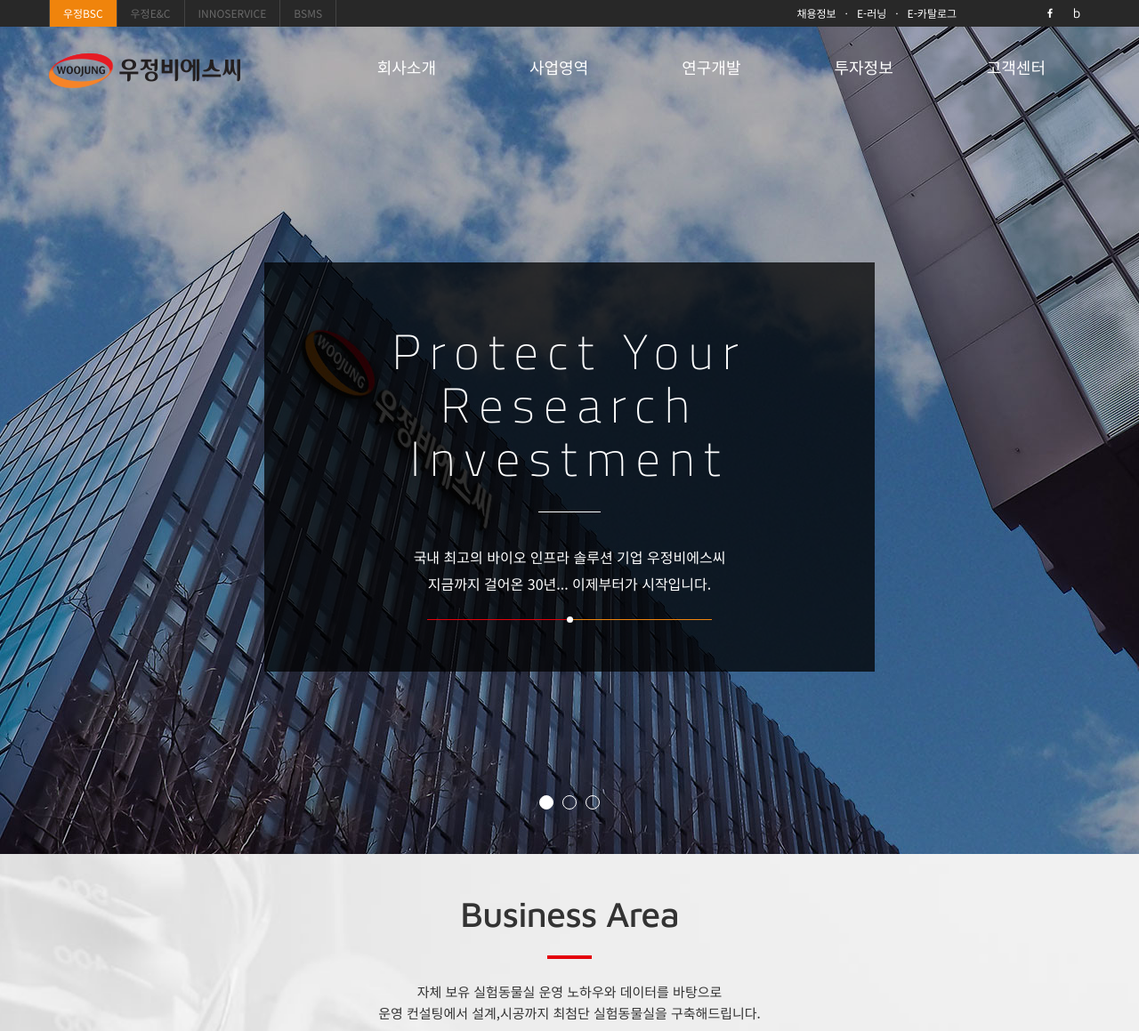
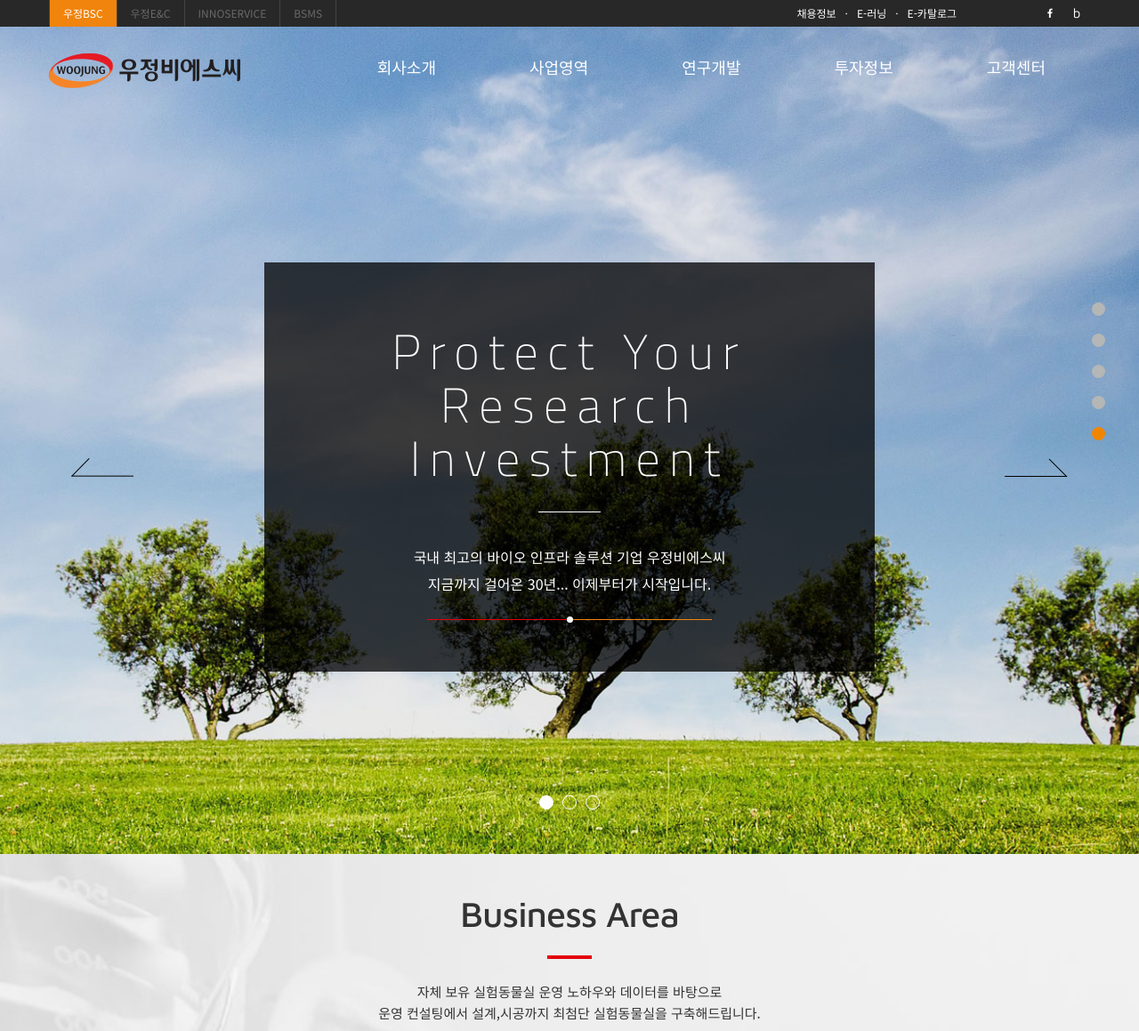
Before and after one commit to movementk/woojungbsc, a PHP site: page / in a window 1280 px wide. Shown: the top 1159 px of the page at 89% size. Run offline with PHP 8.4, Linux system fonts and the light colour scheme.

Commit message:
메인 수정 완료

```diff
--- a/assets/css/default.css
+++ b/assets/css/default.css
@@ -734,7 +734,8 @@ a {
         top: 0;
         right: 5px;
         padding: 0;
-        border: 0; }
+        border: 0;
+        text-decoration: none; }
         #nav-aside .nav-content .nav-header #btn-nav-close i:before {
           color: #e10013;
           font-size: 28px;
--- a/assets/css/default.scss
+++ b/assets/css/default.scss
@@ -432,6 +432,7 @@ body.nav-expanded {
 				right: 5px;
 				padding: 0;
 				border: 0;
+				text-decoration: none;
 				i:before {
 					color: #e10013;
 					font-size: 28px;
--- a/assets/css/main.css
+++ b/assets/css/main.css
@@ -48,31 +48,60 @@ address {
     body.scrolled #header #nav > ul > li > a {
       color: inherit; } }
 
+#quick-nav {
+  position: fixed;
+  top: 50%;
+  right: 3%;
+  z-index: 1001;
+  margin-top: -60px; }
+  #quick-nav > ul > li > a {
+    display: block;
+    padding: 0;
+    width: 15px;
+    height: 15px;
+    background-color: #b5b6b6;
+    border-radius: 50%; }
+  #quick-nav > ul > li.active > a {
+    background-color: #f08501; }
+  #quick-nav > ul > li + li a {
+    margin-top: 20px; }
+
 #introduce {
   position: relative; }
   #introduce .intro-item {
     height: 450px;
     background-size: cover;
     background-repeat: no-repeat;
-    background-position: 50% 50%; }
+    background-position: 50% 50%;
+    background-color: #2b2b2b; }
     #introduce .intro-item .figure {
       z-index: 0;
       position: absolute;
-      left: 50%;
+      left: 0;
       top: 50%;
-      margin-left: -1000px;
-      margin-top: -480px;
-      width: 2000px;
-      height: 960px;
+      margin-top: -225px;
+      width: 100%;
+      height: 450px;
+      background-repeat: no-repeat;
+      background-size: cover;
+      background-position: 50% 50%;
       -ms-transform: scale(1.4);
       -webkit-transform: scale(1.4);
-      transform: scale(1.4); }
+      transform: scale(1.4);
+      -webkit-transition-property: transform;
+      transition-property: transform;
+      -webkit-transition-duration: 10s;
+      transition-duration: 10s;
+      -webkit-transition-timing-function: linear;
+      transition-timing-function: linear;
+      -webkit-transition-delay: 0s;
+      transition-delay: 0s; }
     #introduce .intro-item .video {
-      z-index: 0;
+      display: none;
+      z-index: 1;
       position: absolute;
       left: 0;
       top: 0;
-      width: 100%;
       height: 450px;
       background-color: #000;
       -ms-transform: scale(2.5);
@@ -256,7 +277,13 @@ address {
   @media (min-width: 768px) {
     #introduce .intro-item {
       height: 750px; }
+      #introduce .intro-item .figure {
+        margin-top: -375px;
+        height: 750px; }
+        #introduce .intro-item .figure + .video {
+          display: block; }
       #introduce .intro-item .video {
+        width: 100%;
         height: 750px;
         -ms-transform: scale(1.8);
         -webkit-transform: scale(1.8);
@@ -296,6 +323,9 @@ address {
   @media (min-width: 1280px) {
     #introduce .intro-item {
       height: 930px; }
+      #introduce .intro-item .figure {
+        margin-top: -465px;
+        height: 930px; }
       #introduce .intro-item .video {
         height: 930px;
         -ms-transform: scale(1.5);
@@ -306,6 +336,22 @@ address {
         margin-left: -343px;
         width: 686px;
         height: 460px; }
+    #introduce .bx-controls .bx-controls-direction {
+      display: block; }
+      #introduce .bx-controls .bx-controls-direction .bx-prev {
+        position: absolute;
+        top: 50%;
+        left: 50%;
+        z-index: 51;
+        margin-top: 20px;
+        margin-left: -560px; }
+      #introduce .bx-controls .bx-controls-direction .bx-next {
+        position: absolute;
+        top: 50%;
+        right: 50%;
+        z-index: 51;
+        margin-top: 20px;
+        margin-right: -560px; }
     #introduce .bx-controls .bx-pager {
       bottom: 50px; } }
 
--- a/assets/css/main.scss
+++ b/assets/css/main.scss
@@ -47,6 +47,36 @@ body.scrolled {
 	}
 }
 
+#quick-nav {
+	position: fixed;
+	top: 50%;
+	right: 3%;
+	z-index: 1001;
+	margin-top: -60px;
+	> ul {
+		> li {
+			> a {
+				display: block;
+				padding: 0;
+				width: 15px;
+				height: 15px;
+				background-color: #b5b6b6;
+				border-radius: 50%;
+			}
+			&.active {
+				> a {
+					background-color: #f08501;
+				}
+			}
+			& + li {
+				a {
+					margin-top: 20px;
+				}
+			}
+		}
+	}
+}
+
 #introduce {
 	position: relative;
 	.intro-item {
@@ -54,25 +84,29 @@ body.scrolled {
 		background-size: cover;
 		background-repeat: no-repeat;
 		background-position: 50% 50%;
+		background-color: #2b2b2b;
 		.figure {
 			z-index: 0;
 			position: absolute;
-			left: 50%;
+			left: 0;
 			top: 50%;
-			margin-left: -1000px;
-			margin-top: -480px;
-			width: 2000px;
-			height: 960px;
+			margin-top: -225px;
+			width: 100%;
+			height: 450px;
+			background-repeat: no-repeat;
+			background-size: cover;
+			background-position: 50% 50%;
 			-ms-transform: scale(1.4);
 			-webkit-transform: scale(1.4);
 			transform: scale(1.4);
+			@include trans($prop: transform, $sec: 10s);
 		}
 		.video {
-			z-index: 0;
+			display: none;
+			z-index: 1;
 			position: absolute;
 			left: 0;
 			top: 0;
-			width: 100%;
 			height: 450px;
 			background-color: #000;
 			-ms-transform: scale(2.5);
@@ -159,14 +193,13 @@ body.scrolled {
 				-ms-transform: scale(1);
 				-webkit-transform: scale(1);
 				transform: scale(1);
-				@include trans($sec: 10s);
 			}
 			.content {
 				margin-left: -150px;
 				margin-top: -180px;
 				width: 300px;
 				height: 320px;
-				@include trans($sec: 1s, $timing: cubic-bezier(0.22, 0.61, 0.36, 1));
+				@include trans($sec: 1s, $timing: cubic-bezier(0, 0, 0.2, 1), $delay: .5s);
 				.text {
 					h2 {
 						@include trans($prop: all, $sec: .5s, $delay: 1s);
@@ -236,7 +269,15 @@ body.scrolled {
 	@media (min-width: $sm) {
 		.intro-item {
 			height: 750px;
+			.figure {
+				margin-top: -375px;
+				height: 750px;
+				& + .video {
+					display: block;
+				}
+			}
 			.video {
+				width: 100%;
 				height: 750px;
 				-ms-transform: scale(1.8);
 				-webkit-transform: scale(1.8);
@@ -300,6 +341,10 @@ body.scrolled {
 	@media (min-width: $lg) {
 		.intro-item {
 			height: 930px;
+			.figure {
+				margin-top: -465px;
+				height: 930px;
+			}
 			.video {
 				height: 930px;
 				-ms-transform: scale(1.5);
@@ -316,6 +361,25 @@ body.scrolled {
 			}
 		}
 		.bx-controls {
+			.bx-controls-direction {
+				display: block;
+				.bx-prev {
+					position: absolute;
+					top: 50%;
+					left: 50%;
+					z-index: 51;
+					margin-top: 20px;
+					margin-left: -560px;
+				}
+				.bx-next {
+					position: absolute;
+					top: 50%;
+					right: 50%;
+					z-index: 51;
+					margin-top: 20px;
+					margin-right: -560px;
+				}
+			}
 			.bx-pager {
 				bottom: 50px;
 			}
@@ -1083,6 +1147,7 @@ body.scrolled {
 	#cs {
 		.cs-info {
 			padding: 25px 20px;
+			text-align: center;
 			h5 {
 				margin-bottom: 10px;
 				font-size: 13px;
@@ -1093,6 +1158,16 @@ body.scrolled {
 				@include lato();
 				font-weight: bolder;
 				color: #e40009;
+			}
+			.for-as {
+				margin: 5px auto 10px;
+				max-width: 300px;
+				height: 31px;
+				line-height: 31px;
+				background-color: #f08501;
+				color: #fff;
+				font-size: 13px;
+				letter-spacing: 1px;
 			}
 			.time {
 				color: #666;
@@ -1193,15 +1268,22 @@ body.scrolled {
 			}
 		}
 		#cs {
-			height: 180px;
+			height: 200px;
 			.cs-info {
 				padding-right: 0;
 				padding-left: 30px;
+				text-align: left;
 				h5 {
 					font-size: 16px;
 				}
 				.num {
 					margin-bottom: 10px;
+				}
+				.for-as {
+					//margin: 0 0 10px 0;
+					margin-left: 0;
+					max-width: 320px;
+					text-align: center;
 				}
 				.time {
 					line-height: 20px;
@@ -1209,7 +1291,7 @@ body.scrolled {
 				}
 			}
 			.cs-menu {
-				margin-top: 13px;
+				margin-top: 23px;
 				margin-left: -20px;
 				padding-right: 30px;
 				ul {
@@ -1292,7 +1374,19 @@ body.scrolled {
 		#cs {
 			height: 334px;
 			.cs-info {
-				padding: 25px 30px 30px;
+				padding: 25px 30px 20px;
+				h5 {
+					margin-bottom: 5px;
+				}
+				.num {
+					margin-bottom: 5px;
+					text-align: center;
+				}
+				.for-as {
+				}
+				.time {
+					word-spacing: -1px;
+				}
 			}
 			.cs-menu {
 				margin-top: 0;
--- a/assets/js/main.js
+++ b/assets/js/main.js
@@ -9,14 +9,30 @@
 		}
 	});
 
+	// 스크롤 스파이 관련
+	$(document).on('click', '#quick-nav > ul > li > a', function(e) {
+		var $target = $($(this).attr('href'));
+		var scrollTop = $target.offset().top - $('#top-nav').height() - $('#header').height();
+		if ($(this).parent().index() == 0) {
+			scrollTop = 0;
+		}
+		$('html, body').stop().animate({
+			scrollTop: scrollTop
+		}, 500, 'swing');
+		e.preventDefault();
+	});
+
 	// 메인 슬라이더 관련
 	$('#introduce .slider').bxSlider({
 		mode: 'fade',
 		preventDefaultSwipeY: true,
 		preventDefaultSwipeX: true,
+		touchEnabled: false,
 		buildPager: function(slideIndex) {
 			return '<span class="sr-only">'+slideIndex+'</span>';
 		},
+		prevText: '<img src="/assets/images/main/ico_slider_prev.png" alt="이전">',
+		nextText: '<img src="/assets/images/main/ico_slider_next.png" alt="다음">',
 		onSliderLoad: function(currentIndex) {
 			var $currentElem = $('#introduce .intro-item:not(.bx-clone):eq(0)');
 			$currentElem.addClass('active');
@@ -27,16 +43,16 @@
 				typingSpeed: 1000,
 				startDelay: 1500
 			});
-			var video = document.getElementById('video-'+(currentIndex+1));
-			if (video) {
-				video.play();
+			var introVideo = document.getElementById('intro-video-'+(currentIndex+1));
+			if (introVideo) {
+				introVideo.play();
 			}
 		},
 		onSlideBefore: function($slideElement, oldIndex, newIndex) {
 			$('#introduce .intro-item.active').removeClass('active');
-			var video = document.getElementById('video-'+(oldIndex+1));
-			if (video) {
-				video.pause();
+			var introVideo = document.getElementById('intro-video-'+(oldIndex+1));
+			if (introVideo) {
+				introVideo.pause();
 			}
 		},
 		onSlideAfter: function($slideElement, oldIndex, newIndex) {
@@ -48,9 +64,9 @@
 				typingSpeed: 1000,
 				startDelay: 1500
 			});
-			var video = document.getElementById('video-'+(newIndex+1));
-			if (video) {
-				video.play();
+			var introVideo = document.getElementById('intro-video-'+(newIndex+1));
+			if (introVideo) {
+				introVideo.play();
 			}
 		}
 	});
--- a/inc/foot-nav.php
+++ b/inc/foot-nav.php
@@ -59,7 +59,7 @@
 					<h4><img src="/assets/images/logo_foot.png" alt="우정BSC"></h4>
 					<dl class="addr">
 						<dt>주소</dt>
-						<dd><address>경기도 수원시 영통구 광교로 145 <br>차세대융합 기술연구원 A동 3층 (주)우정비에스씨</address></dd>
+						<dd><address>경기도 수원시 영통구 광교로 145 <br>차세대융합 기술연구원 A동 8층 (주)우정비에스씨</address></dd>
 					</dl>
 					<dl class="phone">
 						<dt>TEL</dt>
--- a/inc/top-nav.php
+++ b/inc/top-nav.php
@@ -7,7 +7,7 @@
 						<li><a class="active" href="#">우정BSC</a></li>
 						<li><a href="#">우정E&amp;C</a></li>
 						<li><a href="#">INNOSERVICE</a></li>
-						<li><a href="#">BSMS</a></li>
+						<li><a href="http://www.biosafemedicare.co.kr" target="_blank">BSMS</a></li>
 					</ul>
 				</div>
 			</div>
--- a/index.php
+++ b/index.php
@@ -1,7 +1,7 @@
 <?php require_once($_SERVER['DOCUMENT_ROOT'].'/inc/dochead.php'); ?>
 <link href="/assets/css/main.css" rel="stylesheet">
 </head>
-<body>
+<body data-spy="scroll" data-target="#quick-nav" data-offset="120">
 
 	<?php require_once($_SERVER['DOCUMENT_ROOT'].'/inc/top-nav.php'); ?>
 
@@ -9,12 +9,22 @@
 
 	<?php require_once($_SERVER['DOCUMENT_ROOT'].'/inc/nav-aside.php'); ?>
 
+	<div id="quick-nav" class="visible-lg">
+		<ul class="nav" role="tablist">
+			<li><a href="#introduce"></a></li>
+			<li><a href="#business-area"></a></li>
+			<li><a href="#rnd"></a></li>
+			<li><a href="#news"></a></li>
+			<li><a href="#campaign"></a></li>
+		</ul>
+	</div>
+
 	<main id="content">
 
-		<section id="introduce" class="scene">
+		<section id="introduce">
 			<div class="slider">
 				<div class="intro-item intro-item-1">
-					<img class="figure" src="/assets/images/main/bg_intro_1.jpg">
+					<div class="figure" style="background-image: url(/assets/images/main/img_intro_1.jpg);"></div>
 					<div class="content">
 						<div class="text">
 							<h2>Protect Your<br>Research<br>Investment</h2>
@@ -32,7 +42,8 @@
 					</div>
 				</div>
 				<div class="intro-item intro-item-2">
-					<video id="video-2" class="video" loop muted>
+					<div class="figure" style="background-image: url(/assets/images/main/img_intro_2.jpg);"></div>
+					<video id="intro-video-2" class="video" loop muted>
 						<source src="/assets/images/main/mv_intro_1.mp4" type="video/mp4">
 				  		<source src="/assets/images/main/mv_intro_1.ogv" type="video/ogv">
 					  	이 브라우저는 동영상을 지원하지 않습니다.
@@ -43,7 +54,7 @@
 							<hr>
 							<p>
 								국내 최고의 바이오 인프라 솔루션 기업 우정비에스씨<br>
-								<span class="typed" data-typed="지금까지 걸어온 20년... 이제부터가 시작입니다."></span>
+								<span class="typed" data-typed="지금까지 걸어온 30년... 이제부터가 시작입니다."></span>
 							</p>
 						</div>
 						<div class="bar">
@@ -54,7 +65,7 @@
 					</div>
 				</div>
 				<div class="intro-item intro-item-2">
-					<img class="figure" src="/assets/images/main/bg_intro_2.jpg">
+					<div class="figure" style="background-image: url(/assets/images/main/img_intro_3.jpg);"></div>
 					<div class="content">
 						<div class="text">
 							<h2>Protect Your<br>Research<br>Investment</h2>
@@ -74,7 +85,7 @@
 			</div>
 		</section>
 
-		<section id="business-area" class="scene">
+		<section id="business-area">
 			<div class="container section-header">
 				<div class="row">
 					<div class="col-xs-12">
@@ -165,7 +176,7 @@
 			</div>
 		</section>
 
-		<section id="rnd" class="scene">
+		<section id="rnd">
 			<div class="slider">
 				<div class="container-fluid">
 					<div class="row">
@@ -233,7 +244,7 @@
 			</div>
 		</section>
 
-		<section id="news" class="scene">
+		<section id="news">
 			<div class="container section-header">
 				<div class="row">
 					<div class="col-xs-12">
@@ -309,7 +320,7 @@
 			</div>
 		</section>
 
-		<section id="campaign" class="scene">
+		<section id="campaign">
 			<div class="container">
 				<div class="row">
 					<div class="col-xs-12">
@@ -324,12 +335,12 @@
 			</div>
 		</section>
 
-		<div id="information" class="scene">
+		<div id="information">
 			<div class="container">
 				<div class="row">
 					<div class="col-xs-12 col-sm-7 col-lg-5">
 						<section id="press">
-							<span class="label">PRESS</span>
+							<span class="label">NEWS</span>
 							<h5><a href="#">비정규직 0%… 메르스 물리친 젊은 기업 ‘우정비에스씨’</a></h5>
 							<p>청년실업률 10%를 돌파한 시대. 질 좋은 일자리는 대기업과 공공기관에 몰려 있는
 것만 같고, 이들 회사의 입사 경쟁률은 매년 수백 대 일이다.</p>
@@ -369,9 +380,10 @@
 									<div class="cs-info">
 										<h5>고객지원센터</h5>
 										<p class="num">031-888-9369</p>
+										<p class="for-as">A/S접수전용 <b class="lato">1522-1277</b></p>
 										<p class="time">
-											평일(월~금)   AM09:00 ~ PM 06:00<br>
-											※ 주말 및 공휴일은 휴무입니다.
+											평일(월~금) AM09:00 ~ PM 06:00 <span class="hidden-xs">/</span><br class="visible-xs">
+											주말 및 공휴일은 휴무
 										</p>
 									</div>
 								</div>
@@ -403,46 +415,6 @@
 	<script src="/assets/jquery.mousewheel/jquery.mousewheel.min.js"></script>
 	<script src="/assets/jquery.easing.1.3.js"></script>
 	<script src="/assets/js/main.js"></script>
-	<!-- script>
-		(function($) {
-
-			var sceneIndex = 0;
-			var $scene = $('.scene');
-			var isScrolling = false;
-
-			function moveScene() {
-				isScrolling = true;
-				$('html, body').stop().animate({
-					scrollTop: $scene.eq(sceneIndex).offset().top - ($(this).width() > 1280 ? $('#top-nav').height() + $('#header').height() : $('#header').height())
-				}, 1000, 'easeOutQuint', function() {
-					$scene.removeClass('on');
-					$scene.eq(sceneIndex).addClass('on');
-					isScrolling = false;
-				});
-			}
-
-			$(document).on('mousewheel', function(event) {
-				if (event.deltaY == 1) {
-					if (isScrolling == false && sceneIndex > 0) {
-						sceneIndex--;
-						moveScene();
-					}
-				}
-				if (event.deltaY == -1) {
-					if (isScrolling == false && sceneIndex < $scene.length - 1) {
-						sceneIndex++;
-						moveScene();
-					}
-				}
-				event.preventDefault();
-			});
-
-			$(window).on('load resize', function() {
-				moveScene();
-			});
-
-		})(jQuery);
-	</script -->
 
 </body>
 </html>
```
Also changed, not shown: other parts of assets/css/main.css (+32 -18 lines), assets/js/mail.php (added, +42 -0 lines), assets/js/nav-aside.php (added, +72 -0 lines), assets/images/main/bg_intro_1.jpg (deleted), assets/images/main/bg_intro_2.jpg (deleted), assets/images/main/ico_slider_next.png (added), assets/images/main/ico_slider_prev.png (added), assets/images/main/img_intro_1.jpg (added), assets/images/main/img_intro_2.jpg (added), assets/images/main/img_intro_3.jpg (added), 2 other files.
